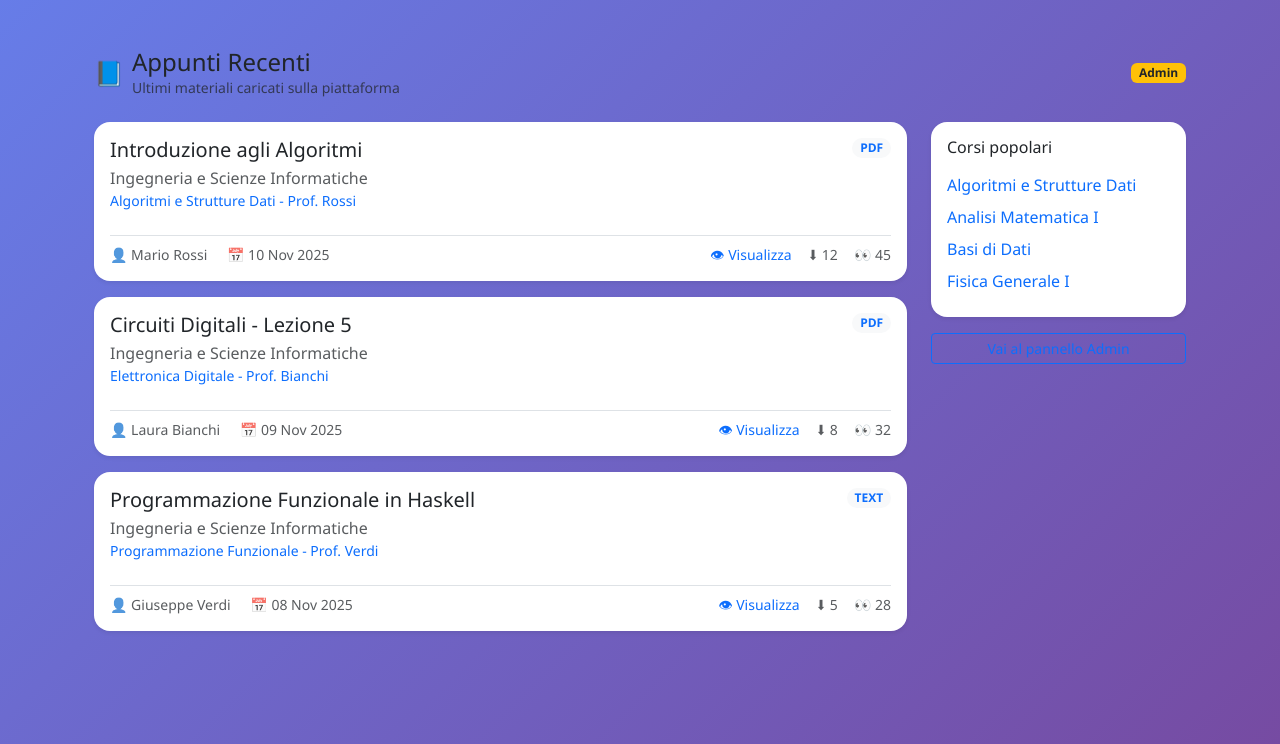
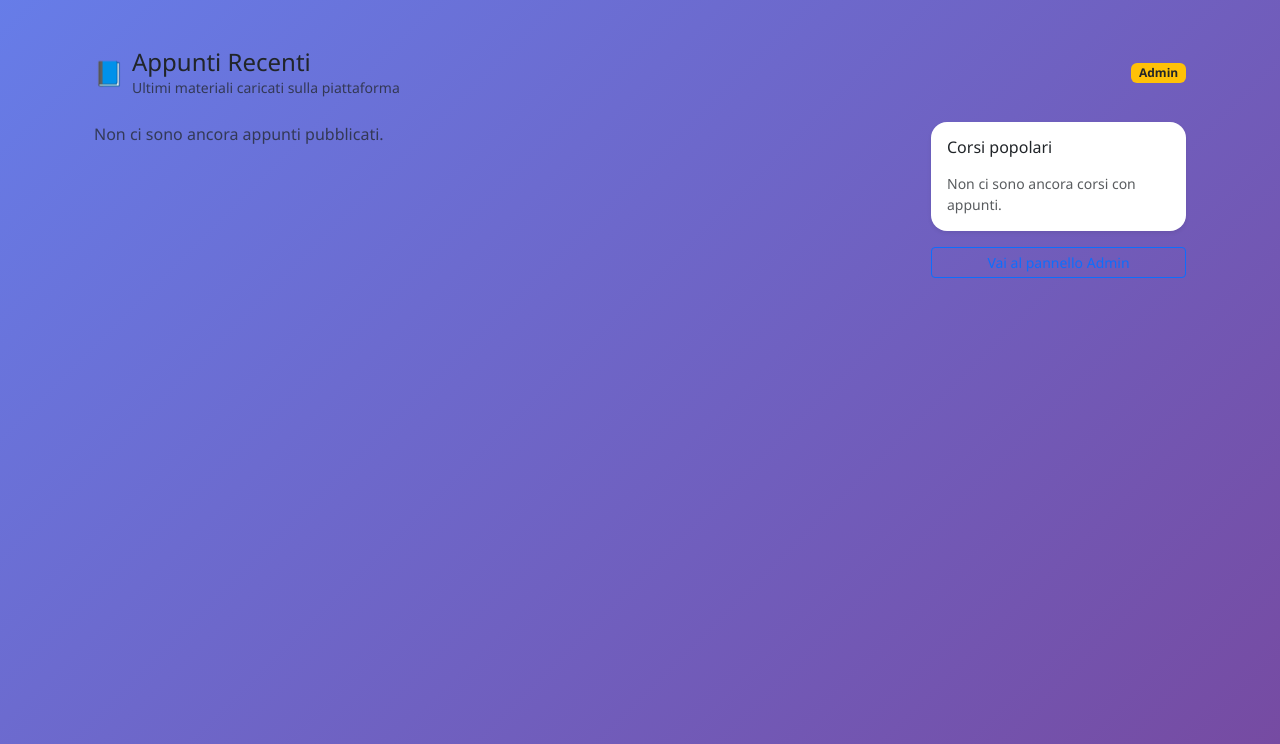
Before and after one commit to Vigno04/Uninotes, a PHP site: page /index.php?page=home in a window 1280 px wide. Shown: the part 56-800 px from the top of the page. Run offline with PHP 8.4, Linux system fonts and the light colour scheme; the visitor is signed in with stand-in values (Sample User, id 1); tables that the repository leaves empty hold one stand-in row (values such as "Sample post").

Commit message:
Gli appunti sono ora presi dal database

```diff
--- a/home.php
+++ b/home.php
@@ -1,56 +1,116 @@
 <?php
 // home.php
+
+// Se qualcuno apre direttamente home.php, rimandalo al router (opzionale ma carino)
+if (basename($_SERVER['SCRIPT_NAME']) === 'home.php') {
+    header('Location: index.php?page=home');
+    exit;
+}
 
 // Assumo che la sessione sia già partita in bootstrap.php
 $isAdmin = (isset($_SESSION['role']) && $_SESSION['role'] === 'admin');
 
 // Per ora dati finti; poi li prenderai dal DB
-$recentNotes = [
-    [
-        "title"      => "Introduzione agli Algoritmi",
-        "course"     => "Ingegneria e Scienze Informatiche",
-        "exam"       => "Algoritmi e Strutture Dati - Prof. Rossi",
-        "author"     => "Mario Rossi",
-        "date"       => "2025-11-10",
-        "format"     => "PDF",
-        "views"      => 45,
-        "downloads"  => 12,
-    ],
-    [
-        "title"      => "Circuiti Digitali - Lezione 5",
-        "course"     => "Ingegneria e Scienze Informatiche",
-        "exam"       => "Elettronica Digitale - Prof. Bianchi",
-        "author"     => "Laura Bianchi",
-        "date"       => "2025-11-09",
-        "format"     => "PDF",
-        "views"      => 32,
-        "downloads"  => 8,
-    ],
-    [
-        "title"      => "Programmazione Funzionale in Haskell",
-        "course"     => "Ingegneria e Scienze Informatiche",
-        "exam"       => "Programmazione Funzionale - Prof. Verdi",
-        "author"     => "Giuseppe Verdi",
-        "date"       => "2025-11-08",
-        "format"     => "TEXT",
-        "views"      => 28,
-        "downloads"  => 5,
-    ],
+$recentNotes = [];
+
+// Prendiamo le ultime 3 note pubblicate, con:
+// - titolo nota
+// - nome corso
+// - nome topic (per eventuale dettaglio)
+// - docente (se presente)
+// - autore (owner della nota)
+// - una info su formato file (se esiste un file collegato)
+// - data = published_at o created_at
+
+$sql = "
+    SELECT
+        n.id,
+        n.title,
+        n.vote_count,
+        COALESCE(n.published_at, n.created_at) AS note_date,
+        c.name AS course_name,
+        t.name AS topic_name,
+        -- docente (se c'è un teacher associato all'offering)
+        CONCAT(pt.name, ' ', pt.surname) AS teacher_name,
+        -- autore (owner della nota)
+        CONCAT(po.name, ' ', po.surname) AS author_name,
+        -- prendiamo il primo file associato (se c'è) per sapere il tipo
+        f.file_type
+    FROM note n
+    JOIN topic t ON n.topic_id = t.id
+    JOIN course_offering co ON t.offering_id = co.id
+    JOIN course c ON co.course_id = c.id
+    LEFT JOIN course_offering_teacher cot ON co.id = cot.offering_id
+    LEFT JOIN teacher th ON cot.teacher_id = th.person_id
+    LEFT JOIN person pt ON th.person_id = pt.id               -- docente
+    LEFT JOIN user uo ON n.owner_id = uo.person_id
+    LEFT JOIN person po ON uo.person_id = po.id               -- autore
+    LEFT JOIN file f ON f.note_id = n.id
+    WHERE n.status = 'published'
+    GROUP BY n.id
+    ORDER BY note_date DESC
+    LIMIT 3
+";
+$result = mysqli_query($conn, $sql);
+
+// TODO: ricontrolla
+if ($result) {
+    while ($row = mysqli_fetch_assoc($result)) {
+        // costruisco la stringa "exam": Corso - Docente (se disponibile)
+        $exam = $row['course_name'];
+        if (!empty($row['teacher_name'])) {
+            $exam .= ' - ' . $row['teacher_name'];
+        }
+
+        // format: uso file_type se presente, altrimenti TEXT
+        $format = !empty($row['file_type']) ? strtoupper($row['file_type']) : 'TEXT';
+
+        $recentNotes[] = [
+            "title"      => $row["title"],
+            "course"     => $row["course_name"],
+            "exam"       => $exam,
+            "author"     => $row["author_name"] ?: "Anonimo",
+            "date"       => $row["note_date"],
+            "format"     => $format,
+            // per ora views/downloads sono placeholder;
+            // più avanti potrai aggiungere colonne dedicate
+            "views"      => (int)$row["vote_count"],   // ad es. usiamo i voti come "popolarità"
+            "downloads"  => 0,
         ];
+    }
+}
 
-// opzionale: corsi popolari per la colonna a destra
-$popularCourses = [
-    "Algoritmi e Strutture Dati",
-    "Analisi Matematica I",
-    "Basi di Dati",
-    "Fisica Generale I",
-];
+// TODO: metti un qualche messaggio...
+if (empty($recentNotes)) {
+    $recentNotes = [];
+}
+
+// Corsi popolari per il sidebar
+$popularCourses = [];
+
+$sqlCourses = "
+    SELECT c.name, COUNT(n.id) AS notes_count
+    FROM course c
+    JOIN course_offering co ON co.course_id = c.id
+    JOIN topic t ON t.offering_id = co.id
+    JOIN note n ON n.topic_id = t.id AND n.status = 'published'
+    GROUP BY c.id
+    ORDER BY notes_count DESC, c.name ASC
+    LIMIT 10
+";
+
+$resultCourses = mysqli_query($conn, $sqlCourses);
+if ($resultCourses) {
+    while ($row = mysqli_fetch_assoc($resultCourses)) {
+        // per semplicità, nel template usiamo solo il nome del corso
+        $popularCourses[] = $row['name'];
+    }
+}
+
 ?>
-
 <div class="container py-4">
 
     <!-- Header: titolo + eventuale badge Admin -->
-
     <div class="d-flex justify-content-between align-items-center mb-4">
         <div class="d-flex align-items-center gap-2">
             <span class="fs-4">📘</span>
@@ -71,6 +131,9 @@ $popularCourses = [
         <!-- Colonna principale con le card degli appunti -->
         <div class="col-lg-9">
 
+            <?php if (empty($recentNotes)): ?>
+                <p class="text-muted">Non ci sono ancora appunti pubblicati.</p>
+            <?php else: ?>
                 <?php foreach ($recentNotes as $note): ?>
                     <div class="card mb-3 border-0 shadow-sm rounded-4">
                         <div class="card-body">
@@ -124,6 +187,7 @@ $popularCourses = [
                         </div>
                     </div>
                 <?php endforeach; ?>
+            <?php endif; ?>
 
         </div>
 
@@ -132,6 +196,9 @@ $popularCourses = [
             <div class="card border-0 shadow-sm rounded-4">
                 <div class="card-body">
                     <h2 class="h6 mb-3">Corsi popolari</h2>
+                    <?php if (empty($popularCourses)): ?>
+                        <p class="text-muted small mb-0">Non ci sono ancora corsi con appunti.</p>
+                    <?php else: ?>
                         <ul class="list-unstyled mb-0">
                             <?php foreach ($popularCourses as $course): ?>
                                 <li class="mb-2">
@@ -141,6 +208,7 @@ $popularCourses = [
                                 </li>
                             <?php endforeach; ?>
                         </ul>
+                    <?php endif; ?>
                 </div>
             </div>
 
```
Lines whose indentation alone changed are shown as unchanged.
